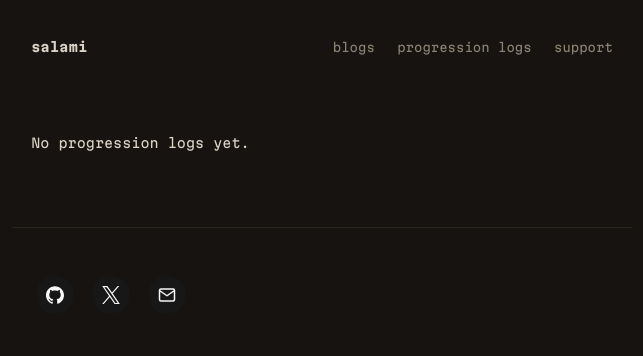
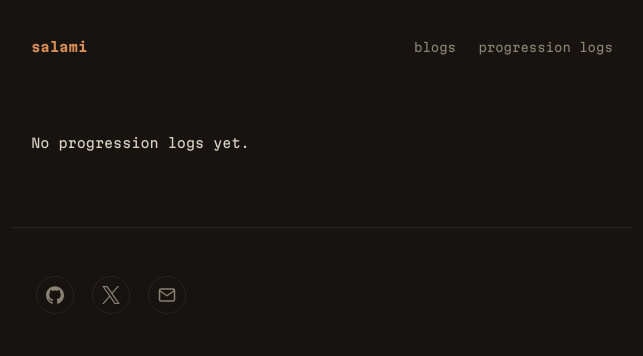
Before and after one commit to Sal-ami/Sal-ami.github.io, a plain HTML site: page logs.html in a window 1280 px wide. Shown: the whole page, without its empty margins (318-961 px from the left). Drawn offline with Linux system fonts and the light colour scheme.

Commit message:
Update logs.html

```diff
--- a/logs.html
+++ b/logs.html
@@ -9,11 +9,10 @@
 <body>
 
 <header>
-  <span class="name"><a href="/" style="color:var(--ink);text-decoration:none">salami</a></span>
+  <span class="name"><a href="/" style="color:var(--accent);text-decoration:none">salami</a></span>
   <nav>
     <a href="/blogs.html">blogs</a>
     <a href="/logs.html">progression logs</a>
-    <a href="/support.html">support</a>
   </nav>
 </header>
 
@@ -33,13 +32,15 @@
       justify-content:center;
       align-items:center;
       border-radius:50%;
-      background-color:#171717;
-      color:#f8f8f8;
+      background-color:transparent;
+      border:1px solid var(--line);
+      color:var(--dim);
       text-decoration:none;
+      transition:all 0.15s ease;
     }
     .social-icon:hover{
-      background-color:#f8f8f8;
-      color:#171717;
+      border-color:var(--accent);
+      color:var(--accent);
     }
   </style>
   <p>
```
